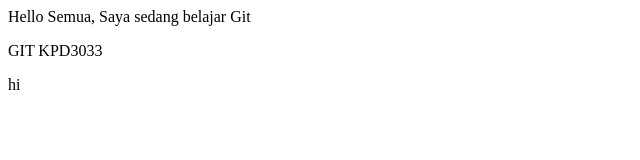
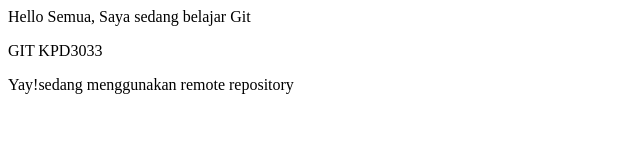
Before and after one commit to FAHIM1KPD1/project01-html, a plain HTML site: page index.html in a window 1280 px wide. Shown: the whole page, without its empty margins (0-640 px from the left). Drawn offline with Linux system fonts and the light colour scheme.

Commit message:
mengubah tajuk dan teks pada body

```diff
--- a/index.html
+++ b/index.html
@@ -1,10 +1,11 @@
 <html>
     <head>
         <title>Belajar Git -Project 01</title>
+        <title>Belajar Git: Remote Repository</title>
     </head>
     <body>
         <p>Hello Semua, Saya sedang belajar Git</p>
         <p>GIT KPD3033</p>
-        <p>hi</p>
+        <p>Yay!sedang menggunakan remote repository</p>
     </body>
 </html>
```
